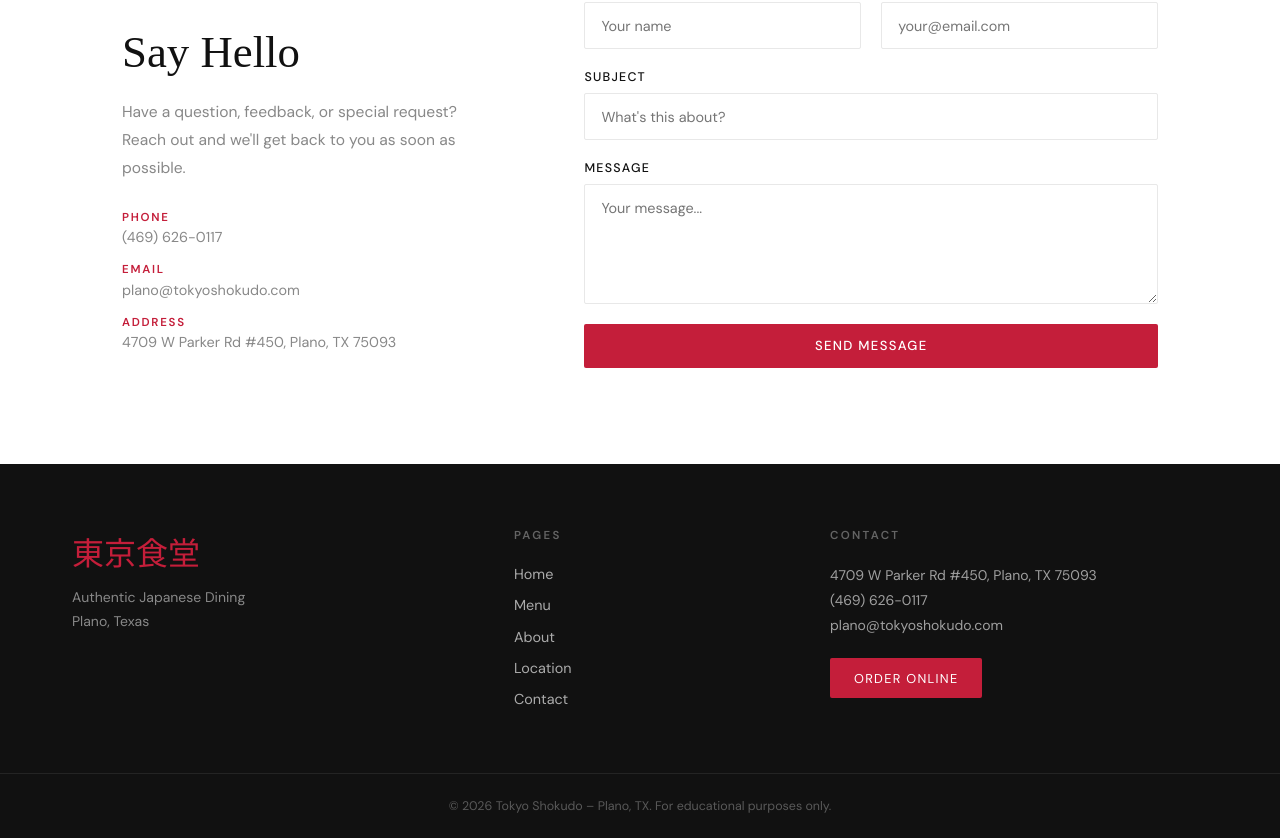
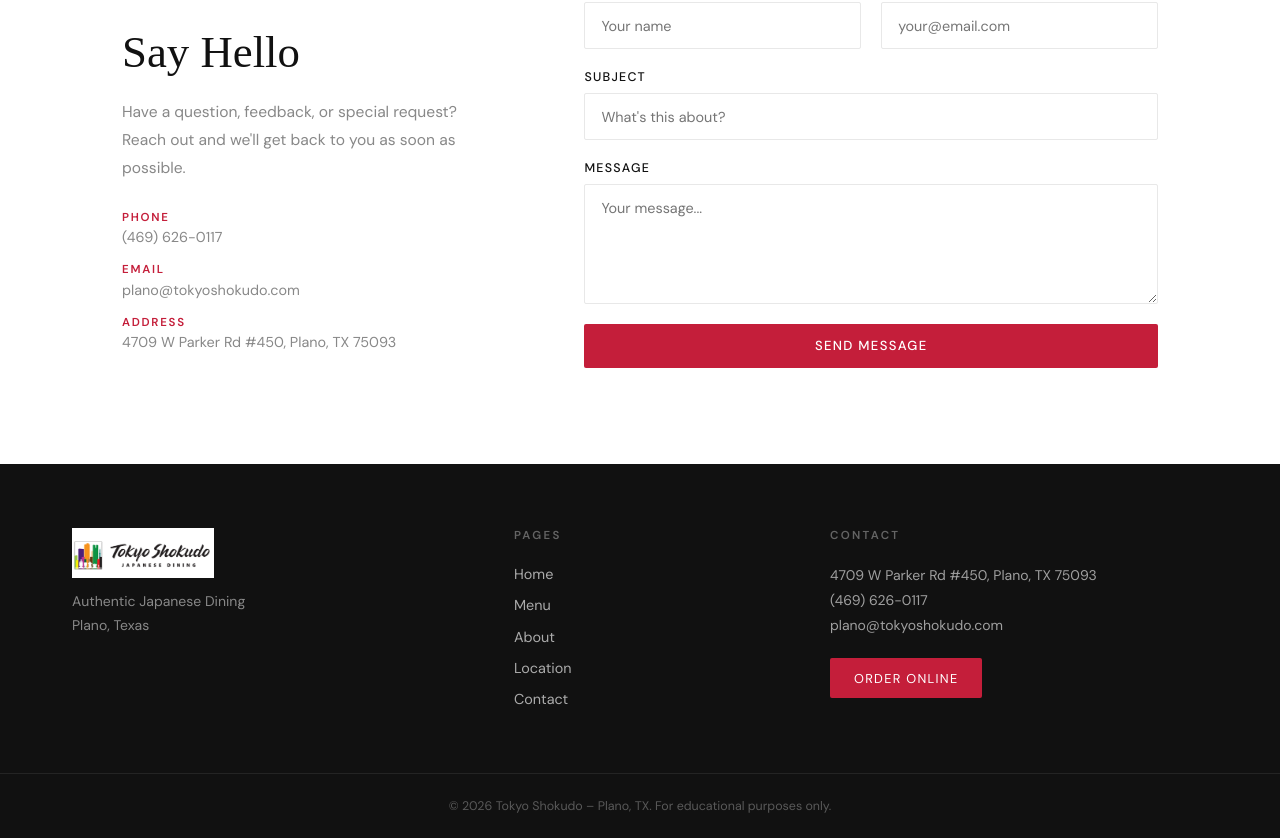
Before and after one commit to zxahamza20/Tokyo_Shokudo_Restaurant, a React (Vite) app: page /contact in a window 1280 px wide. Shown: the part 438-1276 px from the top of the page. Built offline with nearby package versions, Linux system fonts and the light colour scheme.

Commit message:
updated logo in footer

```diff
--- a/src/components/Footer.css
+++ b/src/components/Footer.css
@@ -19,3 +19,5 @@
 .footer-bottom { border-top: 1px solid rgba(255,255,255,0.08); text-align: center; padding: 1.5rem 2rem; }
 .footer-bottom p { font-size: 0.78rem; color: rgba(255,255,255,0.3); }
 @media (max-width: 768px) { .footer-container { grid-template-columns: 1fr; gap: 2.5rem; } }
+
+.footer-logo-img { height: 50px; width: auto; object-fit: contain; margin-bottom: 0.75rem; }
--- a/src/components/Footer.jsx
+++ b/src/components/Footer.jsx
@@ -1,13 +1,14 @@
 import { Link } from 'react-router-dom'
 import './Footer.css'
+import logo from '../assets/tokyoshokudologo.png'
 
 export default function Footer() {
   return (
     <footer className="footer">
       <div className="footer-container">
         <div className="footer-brand">
-          <span className="footer-kanji">東京食堂</span>
-          <p>Authentic Japanese Dining<br />Plano, Texas</p>
+            <img src={logo} alt="Tokyo Shokudo" className="footer-logo-img" />
+            <p>Authentic Japanese Dining<br />Plano, Texas</p>
         </div>
         <div className="footer-links">
           <h4>Pages</h4>
```
